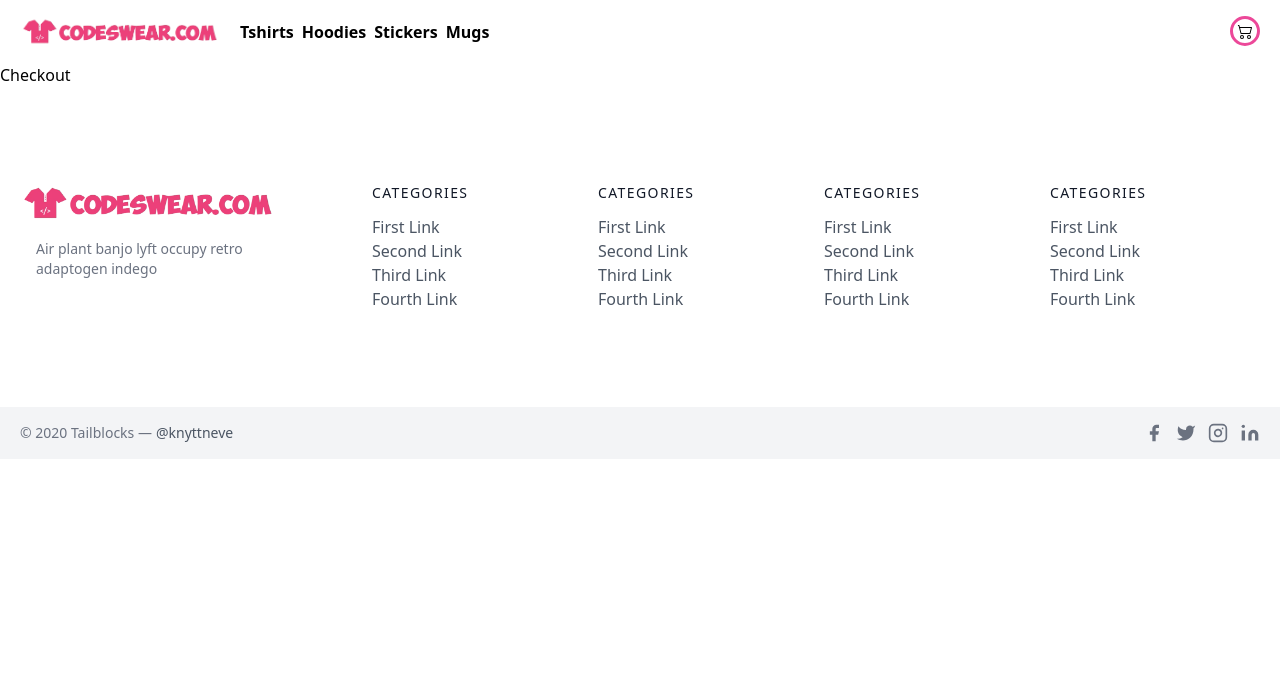
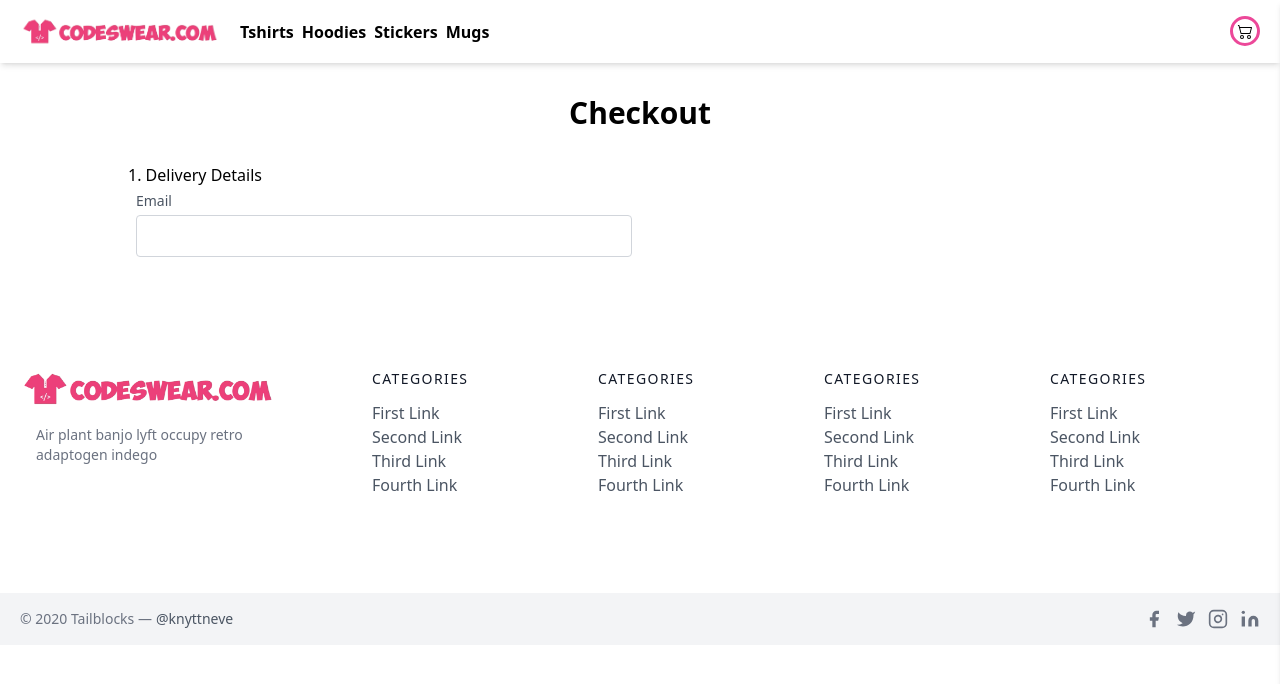
Before and after one commit to Somondas/Learning_nextjs, a Next.js app in the folder codeswears/: page /checkout in a window 1280 px wide. Shown: the top 684 px of the page. Built offline with nearby package versions, Linux system fonts and the light colour scheme.

Commit message:
SIdebar functionality done. Working on Checkout page.

```diff
--- a/codeswears/src/components/Navbar.js
+++ b/codeswears/src/components/Navbar.js
@@ -16,7 +16,7 @@
   }
   const ref = useRef()
   return (
-    <div className='flex flex-col md:flex-row md:justify-start items-center justify-center py-4' >
+    <div className='flex flex-col md:flex-row md:justify-start items-center justify-center py-4 sticky top-0 bg-white shadow-md z-10' >
       <div className="logo">
         <Image width={200} height={40} className='mx-5' src="/logo-long.png" alt="" />
       </div>
@@ -32,7 +32,7 @@
         <BsCart2 className='text-xl md:text-3xl border-pink-500 border-[3px] rounded-full px-1' />
       </div>
 
-      <div ref={ref} className="sidebar absolute w-72 px-8 py-10 top-0 h-full right-0 bg-pink-100 p-10 transform transition-transform translate-x-full">
+      <div ref={ref} className="sidebar absolute w-72 px-8 py-10 top-0 h-[100vh] right-0 bg-pink-100 shadow-md p-10 transform transition-transform translate-x-full">
         <h2 className="font-bold text-xl">Shopping Cart</h2>
         <span onClick={toggleCart} className="absolute top-5 right-2 cursor-pointer text-2xl text-pink-500">
           <AiFillCloseCircle />
@@ -42,39 +42,28 @@
           {Object.keys(cart).map((key) => {
             return <li>
               <div className="item flex my-5">
-                <div className=" w-2/3 font-semibold">T-shirt wear the code</div>
+                <div className=" w-2/3 font-semibold">{cart[key].name}</div>
                 <div className=" w-1/3 flex font-semibold items-center justify-center text-lg">
-                  <AiFillPlusCircle className='text-pink-400 cursor-pointer' />
-                  <span className="mx-2">1</span>
-                  <AiFillMinusCircle className='text-pink-400 cursor-pointer' />
+                  <AiFillMinusCircle
+                    onClick={() => removeFromCart(key, 1, cart[key].price, cart[key].size, cart[key].variant, cart[key].name)}
+                    className='text-pink-400 cursor-pointer' />
+                  <span className="mx-2">{cart[key].qty}</span>
+                  <AiFillPlusCircle
+                    onClick={() => addToCart(key, 1, cart[key].price, cart[key].size, cart[key].variant, cart[key].name)}
+                    className='text-pink-400 cursor-pointer' />
+
                 </div>
               </div>
             </li>
           })}
-          {/* <li>
-            <div className="item flex my-5">
-              <div className=" w-2/3 font-semibold">T-shirt wear the code</div>
-              <div className=" w-1/3 flex font-semibold items-center justify-center text-lg">
-                <AiFillPlusCircle className='text-pink-400 cursor-pointer' />
-                <span className="mx-2">1</span>
-                <AiFillMinusCircle className='text-pink-400 cursor-pointer' />
-              </div>
-            </div>
-          </li>
-          <li>
-            <div className="item flex my-5">
-              <div className=" w-2/3 font-semibold">T-shirt wear the code</div>
-              <div className=" w-1/3 flex font-semibold items-center justify-center text-lg">
-                <AiFillPlusCircle className='text-pink-400 cursor-pointer' />
-                <span className="mx-2">1</span>
-                <AiFillMinusCircle className='text-pink-400 cursor-pointer' />
-              </div>
-            </div>
-          </li> */}
         </ol>
         <div className="flex">
-          <button class="flex mx-auto text-white bg-pink-500 border-0 py-2 px-4 focus:outline-none hover:bg-pink-600 rounded text-lg">Checkout</button>
-          <button class="flex mx-auto text-white bg-pink-500 border-0 py-2 px-4 focus:outline-none hover:bg-pink-600 rounded text-lg">Clear Cart</button>
+          <Link href={"/checkout"}>
+            <button class="flex mx-auto text-white bg-pink-500 border-0 py-2 px-4 focus:outline-none hover:bg-pink-600 rounded text-lg">Checkout</button>
+          </Link>
+          <button
+            onClick={() => clearCart()}
+            class="flex mx-auto text-white bg-pink-500 border-0 py-2 px-4 focus:outline-none hover:bg-pink-600 rounded text-lg">Clear Cart</button>
         </div>
       </div>
     </div>
--- a/codeswears/src/pages/_app.js
+++ b/codeswears/src/pages/_app.js
@@ -22,10 +22,10 @@
   }, [])
 
   const saveCart = (myCart) => {
-    localStorage.setItem("cart", myCart)
+    localStorage.setItem("cart", JSON.stringify(myCart))
     let subT = 0;
-    let keys = Object.keys(cart);
-    for (let i = 0; i <= keys.length; i++) {
+    let keys = Object.keys(myCart);
+    for (let i = 0; i < keys.length; i++) {
       subT += myCart[keys[i]].price * myCart[keys[i]].qty;
     }
     setSubTotal(subT)
--- a/codeswears/src/pages/checkout.js
+++ b/codeswears/src/pages/checkout.js
@@ -2,7 +2,18 @@
 
 function Checkout() {
   return (
-    <div>Checkout</div>
+    <div className='container m-auto md:w-4/5 px-5 md:px-0'>
+      <h1 className='font-bold text-3xl my-8 text-center'>Checkout</h1>
+      <h2>1. Delivery Details</h2>
+      <div className="mx-auto">
+        <div className="px-2 w-1/2">
+          <div class="relative mb-4">
+            <label for="email" class="leading-7 text-sm text-gray-600">Email</label>
+            <input type="email" id="email" name="email" class="w-full bg-white rounded border border-gray-300 focus:border-indigo-500 focus:ring-2 focus:ring-indigo-200 text-base outline-none text-gray-700 py-1 px-3 leading-8 transition-colors duration-200 ease-in-out" />
+          </div>
+        </div>
+      </div>
+    </div>
   )
 }
 
--- a/codeswears/src/pages/product/[slug].js
+++ b/codeswears/src/pages/product/[slug].js
@@ -1,7 +1,7 @@
 import { useRouter } from 'next/router'
 import { useState } from 'react';
 
-const Post = () => {
+const Post = ({ addToCart }) => {
     const router = useRouter()
     const { slug } = router.query
     const [pin, setpin] = useState();
@@ -93,9 +93,9 @@
                             </div>
                         </div>
                         <div className="flex">
-                            <span className="title-font font-medium text-2xl text-gray-900">$58.00</span>
+                            <span className="title-font font-medium text-2xl text-gray-900">₹499.00</span>
                             <button className="flex ml-8 text-white bg-pink-500 border-0 px-3 py-1 md:py-2 md:px-6 focus:outline-none hover:bg-pink-600 rounded">Buy now</button>
-                            <button className="flex ml-4 text-white bg-pink-500 border-0 px-3 py-1 md:py-2 md:px-6 focus:outline-none hover:bg-pink-600 rounded">Add To Cart</button>
+                            <button onClick={() => addToCart(slug, 1, 499, "M", "Black", "The Catcher in the Rye")} className="flex ml-4 text-white bg-pink-500 border-0 px-3 py-1 md:py-2 md:px-6 focus:outline-none hover:bg-pink-600 rounded">Add To Cart</button>
                             <button className="rounded-full w-10 h-10 bg-gray-200 p-0 border-0 inline-flex items-center justify-center text-gray-500 ml-4">
                                 <svg fill="currentColor" stroke-linecap="round" stroke-linejoin="round" stroke-width="2" className="w-5 h-5" viewBox="0 0 24 24">
                                     <path d="M20.84 4.61a5.5 5.5 0 00-7.78 0L12 5.67l-1.06-1.06a5.5 5.5 0 00-7.78 7.78l1.06 1.06L12 21.23l7.78-7.78 1.06-1.06a5.5 5.5 0 000-7.78z"></path>
```
